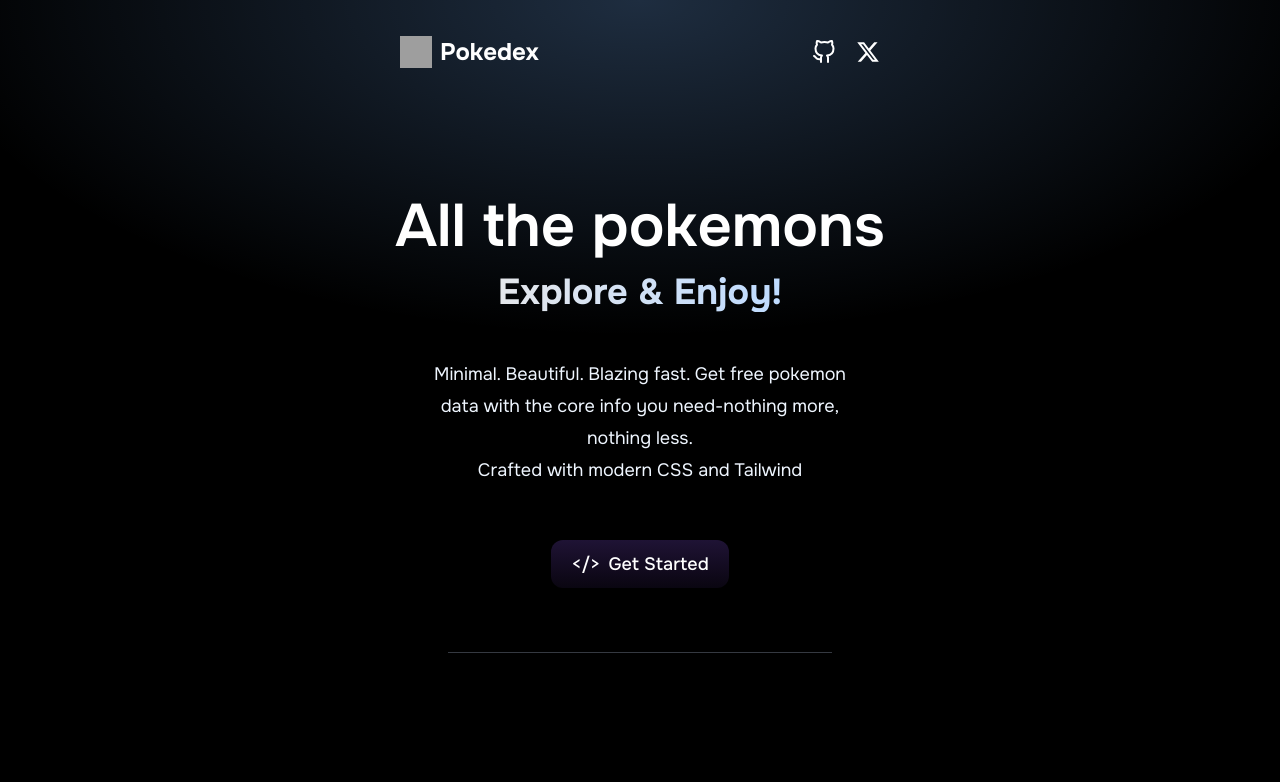
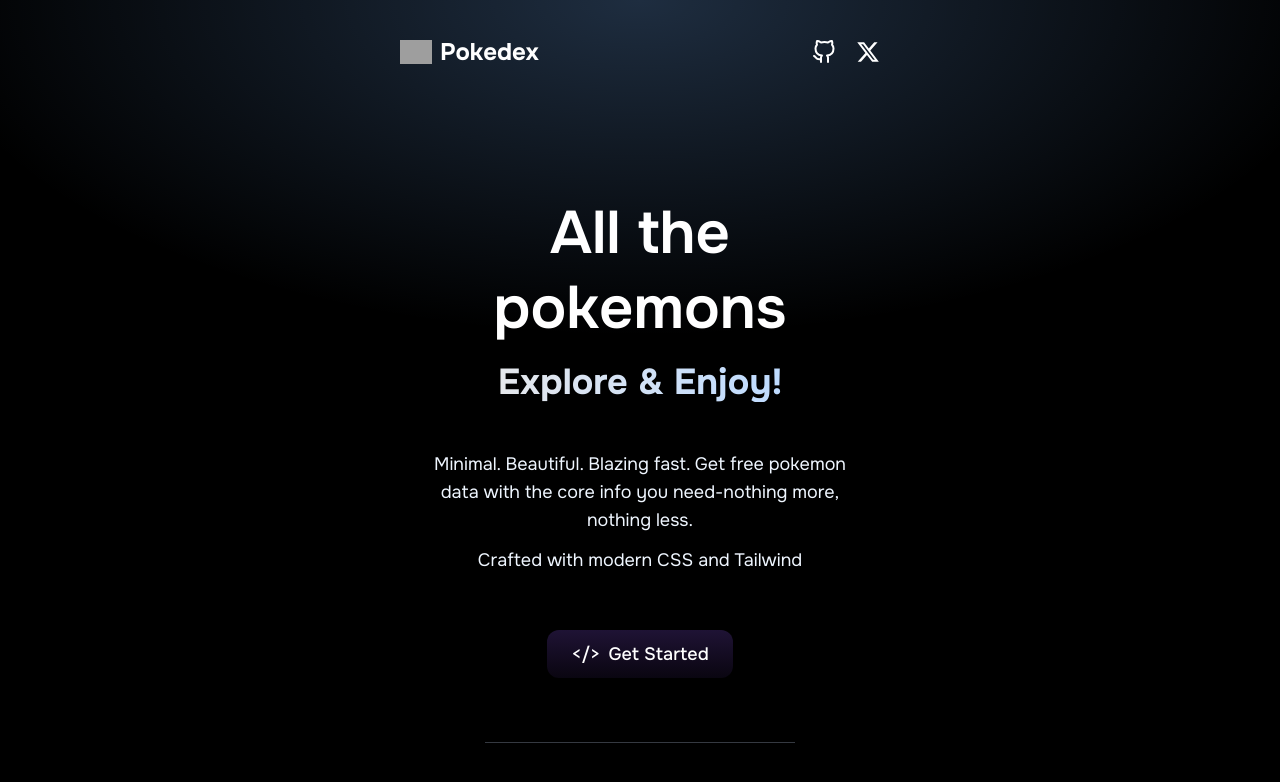
Before and after one commit to dibyajyoti-ganguly/pokedex, a React (Vite) app: page / in a window 1280 px wide. Shown: the top 782 px of the page. Built offline with nearby package versions, Linux system fonts and the light colour scheme; grey boxes are pictures that could not be loaded.

Commit message:
Make the components responsive for mobile screens"

```diff
--- a/src/components/Card.tsx
+++ b/src/components/Card.tsx
@@ -49,21 +49,27 @@ const Card = ({ data }: CardProps) => {
   const typeIcon = typeIcons[type1] || typeIcons[type2] || typeIcons.normal;
 
   return (
-    <div className="flex flex-col gap-6 w-52 h-[320px] pt-8 cursor-pointer text-white bg-white/10 backdrop-blur-md border border-white/20 shadow-md hover:bg-white/20 transition-all duration-200">
+    <div className="flex flex-col gap-4 md:gap-6 w-full max-w-xs mx-auto h-72 md:h-80 pt-6 md:pt-8 cursor-pointer text-white bg-white/10 backdrop-blur-md border border-white/20 shadow-md hover:bg-white/20 hover:shadow-lg active:scale-95 transition-all duration-200 rounded-lg">
       <img
-        className="flex mx-auto w-32 h-28"
+        className="flex mx-auto w-24 h-20 md:w-32 md:h-28 object-contain"
         src={sprites.other.dream_world.front_default}
         alt="pokemon"
       />
-      <div className="flex flex-col items-center gap-2">
-        <p className="font-onest text-xl font-semibold">
+      <div className="flex flex-col items-center gap-2 px-2">
+        <p className="font-onest text-lg md:text-xl font-semibold">
           {`#${id.toString().padStart(3, "0")}`}
         </p>
-        <p className="font-onest text-2xl font-bold mb-1.5">
+        <p className="font-onest text-xl md:text-2xl font-bold mb-1 md:mb-1.5 text-center">
           {name.charAt(0).toUpperCase() + name.slice(1)}
         </p>
         {typeIcon && (
-          <img src={typeIcon} alt={type1 || type2} className="w-12" />
+          <div className="flex items-center justify-center h-8 md:h-12">
+            <img
+              src={typeIcon}
+              alt={type1 || type2}
+              className="w-8 md:w-12 h-auto object-contain"
+            />
+          </div>
         )}
       </div>
     </div>
--- a/src/components/Dex.tsx
+++ b/src/components/Dex.tsx
@@ -12,17 +12,20 @@ const Dex = () => {
   }, [fetchPokemons]);
 
   return (
-    <div className="relative z-10 py-5">
+    <div className="relative z-10 py-3 md:py-5 px-4 md:px-0">
       <Header />
+
       <button
         onClick={() => fetchPokemons()}
-        className="flex items-center mx-auto gap-2 mb-16 px-6 pt-3 pb-3.5 rounded-2xl text-sm font-medium text-white bg-white/10 backdrop-blur-md border border-white/20 shadow-md hover:bg-white/20 transition-all duration-200 cursor-pointer"
+        className="flex items-center mx-auto gap-2 mb-12 md:mb-16 px-4 md:px-6 py-2.5 md:pt-3 md:pb-3.5 rounded-xl md:rounded-2xl text-sm md:text-sm font-medium text-white bg-white/10 backdrop-blur-md border border-white/20 shadow-md hover:bg-white/20 hover:shadow-lg active:scale-95 transition-all duration-200 cursor-pointer"
       >
-        <span className="text-base">🗘</span>
-        Surprise Me
+        <span className="text-sm md:text-base">🗘</span>
+        <span>Surprise Me</span>
       </button>
+
       <Dexcontainer pokemonData={pokemonData} />
-      <p className="w-full text-center mt-16 mb-8 text-white text-sm font-medium font-onest opacity-60">
+
+      <p className="w-full text-center mt-8 md:mt-16 mb-4 md:mb-8 px-4 text-white text-xs md:text-sm font-medium font-onest opacity-60">
         © 2025 Pokedex. All rights reserved.
       </p>
     </div>
--- a/src/components/Dexcontainer.tsx
+++ b/src/components/Dexcontainer.tsx
@@ -7,7 +7,7 @@ type DexcontainerProps = {
 
 const Dexcontainer = ({ pokemonData }: DexcontainerProps) => {
   return (
-    <div className="flex flex-wrap gap-6 px-48">
+    <div className="grid grid-cols-2 md:grid-cols-3 lg:grid-cols-4 gap-4 md:gap-6 px-4 sm:px-6 md:px-12 lg:px-24 xl:px-32 max-w-7xl mx-auto">
       {pokemonData.map((p: any) => (
         <Card key={p.id} data={p} />
       ))}
--- a/src/components/Header.tsx
+++ b/src/components/Header.tsx
@@ -10,18 +10,18 @@ const Header = () => {
 
   return (
     <div
-      className={`flex mx-auto w-2/5 p-4 ${marginClass} justify-between items-center font-onest text-white text-2xl font-bold`}
+      className={`flex mx-auto w-full max-w-lg md:w-2/5 px-4 py-4 ${marginClass} justify-between items-center font-onest text-white text-xl md:text-2xl font-bold`}
     >
-      <div className="flex gap-2">
-        <img className="w-8" src={Logo} alt="Logo" />
-        <p>Pokedex</p>
+      <div className="flex gap-2 items-center">
+        <img className="w-6 md:w-8" src={Logo} alt="Logo" />
+        <p className="text-lg md:text-2xl">Pokedex</p>
       </div>
-      <div className="flex gap-5">
+      <div className="flex gap-3 md:gap-5">
         <a href="https://github.com/dibyajyoti-ganguly">
-          <FiGithub className="cursor-pointer" />
+          <FiGithub className="cursor-pointer text-xl md:text-2xl hover:text-gray-300 transition-colors" />
         </a>
         <a href="https://x.com/dibstwt">
-          <FaXTwitter className="cursor-pointer" />
+          <FaXTwitter className="cursor-pointer text-xl md:text-2xl hover:text-gray-300 transition-colors" />
         </a>
       </div>
     </div>
--- a/src/components/Hero.tsx
+++ b/src/components/Hero.tsx
@@ -4,27 +4,33 @@ const Hero = () => {
   const navigate = useNavigate();
 
   return (
-    <div className="flex flex-col items-center mx-auto w-2/5 font-onest text-white gap-10">
-      <div className="flex flex-col items-center gap-4 mb-2">
-        <p className="text-6xl font-semibold">All the pokemons</p>
-        <p className="text-4xl bg-gradient-to-r from-gray-200 to-blue-200 bg-clip-text text-transparent font-bold">
+    <div className="flex flex-col items-center mx-auto w-full max-w-4xl px-4 sm:px-6 md:w-4/5 lg:w-2/5 font-onest text-white gap-6 md:gap-10">
+      <div className="flex flex-col items-center gap-3 md:gap-4 mb-2 text-center">
+        <p className="text-3xl sm:text-4xl md:text-5xl lg:text-6xl font-semibold leading-tight">
+          All the pokemons
+        </p>
+        <p className="text-2xl sm:text-3xl md:text-4xl bg-gradient-to-r from-gray-200 to-blue-200 bg-clip-text text-transparent font-bold">
           Explore & Enjoy!
         </p>
       </div>
-      <div className="flex flex-col items-center text-lg gap-1 mb-4 text-blue-50">
-        <p>Minimal. Beautiful. Blazing fast. Get free pokemon</p>
-        <p>data with the core info you need-nothing more,</p>
-        <p>nothing less.</p>
-        <p>Crafted with modern CSS and Tailwind</p>
+
+      <div className="flex flex-col items-center text-sm sm:text-base md:text-lg gap-1 mb-2 md:mb-4 text-blue-50 text-center max-w-lg md:max-w-none">
+        <p className="px-2">
+          Minimal. Beautiful. Blazing fast. Get free pokemon data with the core
+          info you need-nothing more, nothing less.
+        </p>
+        <p className="px-2 mt-2">Crafted with modern CSS and Tailwind</p>
       </div>
+
       <button
         onClick={() => navigate("/dex")}
-        className="flex items-center gap-2 mb-6 bg-gradient-to-b from-[#1F1335] to-[#0A0611] hover:from-[#2A1D45] hover:to-[#140A22] py-2.5 px-5 rounded-xl text-lg cursor-pointer font-medium transition-colors duration-200"
+        className="flex items-center gap-2 mb-4 md:mb-6 bg-gradient-to-b from-[#1F1335] to-[#0A0611] hover:from-[#2A1D45] hover:to-[#140A22] py-2.5 px-5 md:px-6 rounded-xl text-base md:text-lg cursor-pointer font-medium transition-colors duration-200 shadow-lg hover:shadow-xl transform hover:scale-105"
       >
         <span>&lt;/&gt;</span>
         Get Started
       </button>
-      <hr className="border-width:[1px] border-gray-500 w-3/4 opacity-50" />
+
+      <hr className="border-t border-gray-500 w-3/4 md:w-2/3 opacity-50" />
     </div>
   );
 };
```
